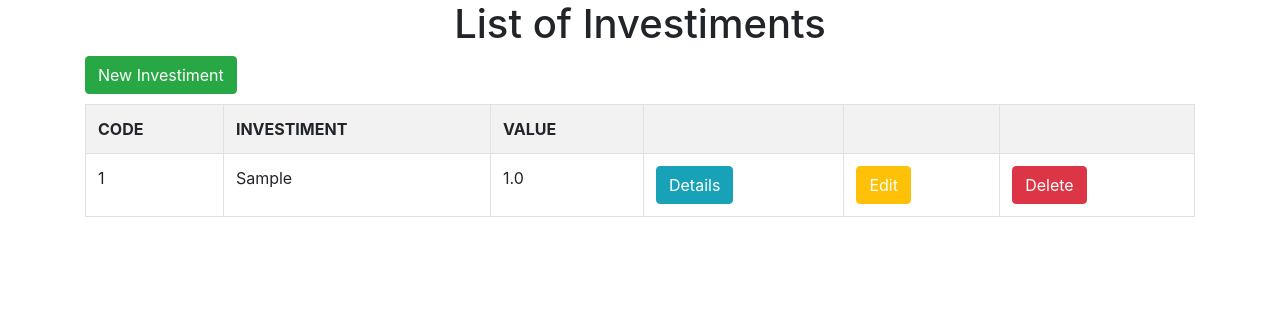
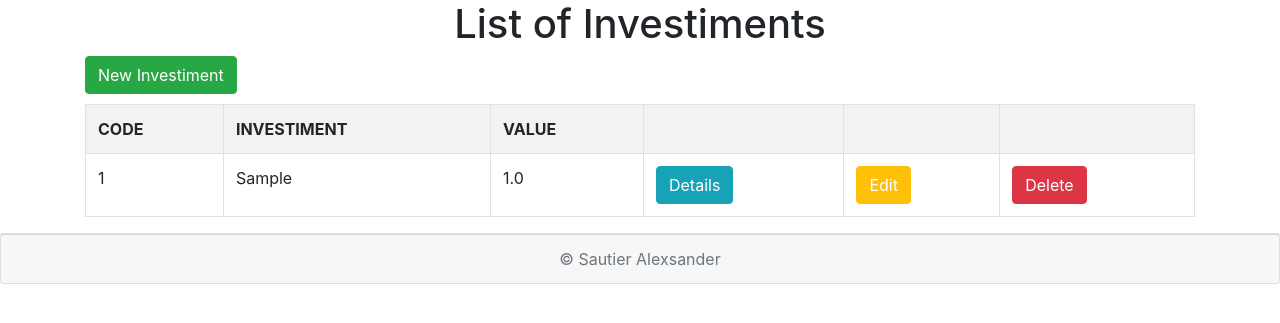
Before and after one commit to alexsandersautier/invest-me-django, a Django app: page / in a window 1280 px wide. Shown: the part 72-395 px from the top of the page. Run offline with Django 4.2, Linux system fonts and the light colour scheme; tables that the repository leaves empty hold one stand-in row (values such as "Sample post").

Commit message:
footer add

```diff
--- a/invest_me/app_invest_me/templates/investments/base.html
+++ b/invest_me/app_invest_me/templates/investments/base.html
@@ -41,6 +41,11 @@
     {% endif %}
     {% block content%}
     {% endblock %}
+    <div class="card text-center">
+        <div class="card-footer text-muted">
+            &copy; Sautier Alexsander
+        </div>
+      </div>
 
     <!-- Optional JavaScript; choose one of the two! -->
 
--- a/invest_me/invest_me/settings.py
+++ b/invest_me/invest_me/settings.py
@@ -26,7 +26,8 @@ SECRET_KEY = 'django-insecure-^5iu!e-=2d89z6jp5kpml)^97vl^q-1zne+pj(9y%*-c!7+yj!
 # SECURITY WARNING: don't run with debug turned on in production!
 DEBUG = True
 
-ALLOWED_HOSTS = ['*']
+#ALLOWED_HOSTS = ['*']
+ALLOWED_HOSTS = ['invest-me-django-production.up.railway.app']
 
 
 # Application definition
```
